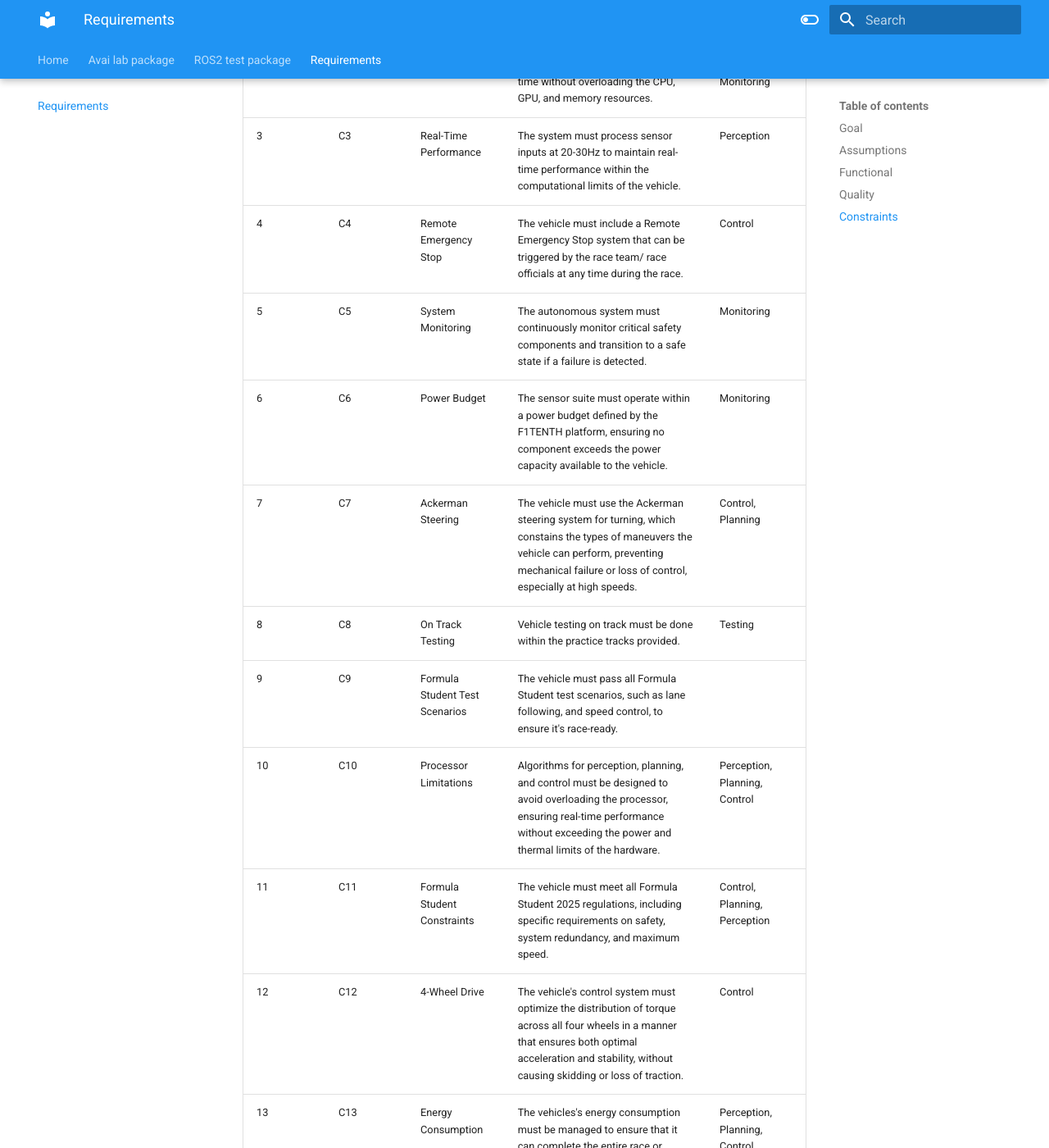
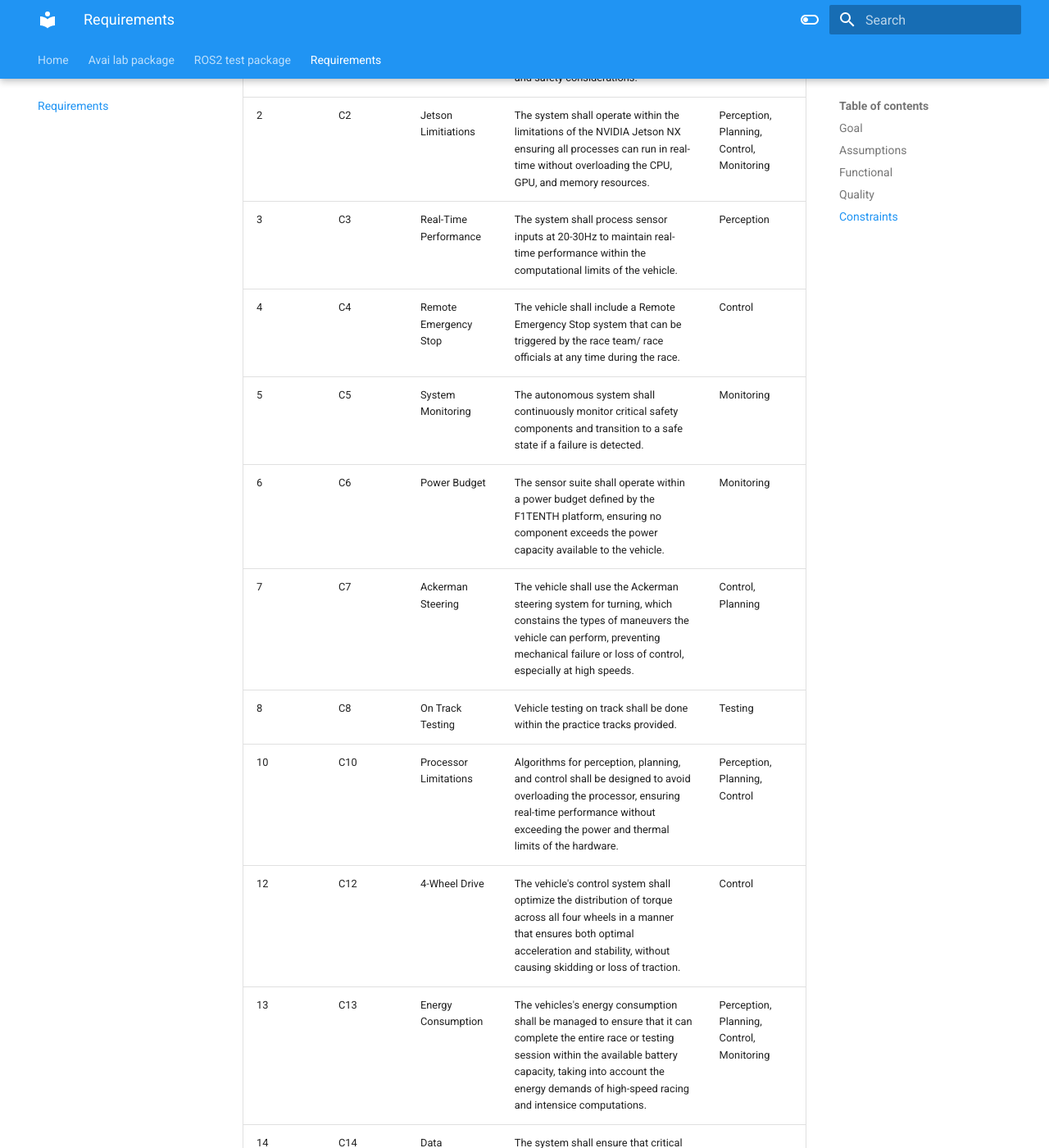
Before and after one commit to VicenteMoraes/race-car-buggy-busters, an MkDocs documentation site: the page built from docs/requirements.md, in a window 1280 px wide and 1400 px high, scrolled down 8049 px. Shown: the whole window at 82% size. Built offline with MkDocs 1.6.1 and Material for MkDocs 9.7.7, drawn with Linux system fonts in a browser that asks for light colours; some of the changed text lies outside the part shown.

Commit message:
Adjusted requirements (must =>shall, max speed is 15 km/h)

```diff
--- a/docs/requirements.md
+++ b/docs/requirements.md
@@ -27,40 +27,40 @@
 
 \# | ID | Name | Text | Autonomous Driving Task(s)
 ---|----|------|------|---------------------------
-1 | F1 | General Perception | The vehicle must capture real-time 3D depth data and high-resolution mono visual data to perceive the environment. | Perception
-2 | F2 | Object Detection & Classification | The system must detect and classify objects such as track boundaries. | Perception
-1 | F1 | Cone Detection | When on track the vehicle must detect cones marking the track boundaries in real-time using the camera and LiDAR sensors. | Perception
-3 | F2 | Sensor Fusion | When collecting data the perception system must integrate LiDAR and camera data using a sensor fusion algorithm to improve cone detection accuracy. | Perception
-4 | F4 | Distance Estimation | While driving the vehicle must estimate the disctance to the track boundaries continuously (with less than 5% error margin). | Perception
-4 | F4 | Point Cloud | The vehicle must collect 3D LiDAR point cloud data to detect and map its surroundlings in real-time. | Perception
-5 | F5 | Visual Data | The camera system must provide input for visual odometry and SLAM, ensuring accurate self-localization. | Perception, Localization
-5 | F5 | Self-Localization | The vehicle must localize its position relative to track boundaries using fused data from LiDAR, camera, and odometry. | Localization, Perception
-5 | F5 | Real-Time Map | The vehicle must generate a real-time map of the environment using LiDAR and visual sensors, aiding in cone detection and path planning. | Perception, Planning, Localization
-6 | F6 | Environments | The system must be able to handle both static and dynamic environments, where the track layout may change.
-7 | F7 | Optimal trajectory | When planning the path the vehicle must generate an optimal trajectory within track boundaries using the detected cone positions and real-time sensor data, maintaining the desired speed. | Planning
-7 | F7 | Path Planning | The vehicle must implement a planning algorithm that works in real time, adjusting paths as the environment changes. | Planning
-7 | F7 | Path Updates | The path planner must compute new trajectories dynamically to handle sudden track changes. | Planning
-9 | F9 | Acceleration & Deceleration | The vehicle must decide when to accelerate, decelerate, or stop, depending on the environment. | Perception, Planning, Control
-9 | F9 | Driving Modes | The vehicle must be able between different driving modes (e.g. cruising, emergency stop) based on the context. | Planning, Control, Monitoring
-9 | F9 | Speed Maintenance | When on track the vehicle must maintain a speed of max. 15 km/h depending on the track layout. | Planning
-9 | F9 | Acceleration Adaptation | The system must adapt acceleration to keep the vehicle within speed limits, adjusting for factors like road slope, friction, and other dynamic conditions. | Control
-10 | F10 | Sharp Turns | While approaching sharp turns the vehicle must adjust its speed to ensire safe cornering without exceeding the track boundaries. | Planning, Control
+1 | F1 | General Perception | The vehicle shall capture real-time 3D depth data using the Hokuyo UST-10 LiDAR and high-resolution visual data using the Intel RealSense Depth Camera D435i to perceive the environment. | Perception
+2 | F2 | Object Detection & Classification | The system shall detect and classify blue cones marking the left track boundary and yellow cones marking the right track boundary in real-time within a range of at least 50 cm. | Perception
+1 | F1 | Cone Detection | When on track the vehicle shall detect cones marking the track boundaries in real-time using the camera and LiDAR sensors. | Perception
+3 | F2 | Sensor Fusion | When collecting data the perception system shall integrate LiDAR and camera data using a sensor fusion algorithm to improve cone detection accuracy. | Perception
+4 | F4 | Distance Estimation | While driving the vehicle shall estimate the disctance to the track boundaries continuously (with less than 5% error margin). | Perception
+4 | F4 | Point Cloud | The vehicle shall collect 3D LiDAR point cloud data to detect and map its surroundlings in real-time. | Perception
+5 | F5 | Visual Data | The camera system shall provide input for visual odometry and SLAM, ensuring accurate self-localization. | Perception, Localization
+5 | F5 | Self-Localization | The vehicle shall localize its position relative to track boundaries using fused data from LiDAR, camera, and odometry. | Localization, Perception
+5 | F5 | Real-Time Map | The vehicle shall generate a real-time map of the environment using LiDAR and visual sensors, aiding in cone detection and path planning. | Perception, Planning, Localization
+6 | F6 | Environments | The system shall be able to handle both static and dynamic environments, where the track layout may change.
+7 | F7 | Optimal trajectory | When planning the path the vehicle shall generate an optimal trajectory within track boundaries using the detected cone positions and real-time sensor data, maintaining the desired speed. | Planning
+7 | F7 | Path Planning | The vehicle shall implement a planning algorithm that works in real time, adjusting paths as the environment changes. | Planning
+7 | F7 | Path Updates | The path planner shall compute new trajectories dynamically to handle sudden track changes. | Planning
+9 | F9 | Acceleration & Deceleration | The vehicle shall decide when to accelerate, decelerate, or stop, depending on the environment. | Perception, Planning, Control
+9 | F9 | Driving Modes | The vehicle shall be able between different driving modes (e.g. cruising, emergency stop) based on the context. | Planning, Control, Monitoring
+9 | F9 | Speed Maintenance | The vehicle shall maintain the fastest appropriate speed for the calculated paths on the track layout, not exceeding 15 km/h. | Planning
+9 | F9 | Acceleration Adaptation | The system shall adapt acceleration to keep the vehicle within speed limits, adjusting for factors like road slope, friction, and other dynamic conditions. | Control
+10 | F10 | Sharp Turns | While approaching sharp turns the vehicle shall adjust its speed to ensire safe cornering without exceeding the track boundaries. | Planning, Control
 11 | F11 | Smooth Acceleration | When accelreating the vehicle mist limit its accelaration to avoid jerky movements using a sof acceleration curve, ensuring smooth control. | Control
-12 | F12 | Braking | The vehicle must be able to brake in real-time to slow down or stop based on planned behavior or unexpected events. | Control
-12 | F12 | Controlled Emergency Braking | When braking the vehicle must decelerate within a controlled distance to avoid overshooting turns or track boundaries (, with braking distance adjusted to 5-8/ max. 10 meters at maximum speed). | Control
-13 | F13 | Steering Angle | When controlling the steering the vehicle must calculate the optimal steering angle based on the track curvature and current speed. | Control
-13 | F13 | Steering | The vehicle must control the Ackerman steering system to follow the planned trajectory accurately. | Control
-13 | F13 | Smooth Steering | The control system must ensure stable and smooth steering, especially at high speeds. | Control
-15 | F15 | External Signals | The system must respond appropriately to external signals and traffic rules defined for the track. | Control, Perception, Planning
-15 | F15 | Failsafe Mode | When a critical system failure is detected the vehicle must engage the emergency braking system (within 100 ms) to bring the vehicle to a stop (within 5-8 meters). | Monitoring, Control
-16 | F16 | System Health | When system health is checked the vehicle must monitor the status of all sensors, compute hardware, and acutators in real-time to ensure continuous operation. | Control
-16 | F16 | Odometry | The vehicle must collect odometry data to track its speed, orientation and position over time. | Control, Monitoring
-16 | F16 | Health Checks | The system must implement watchdog timers and health-check nodes ro detect failures or malfunctions in any part of the system. | Monitoring
-17 | F17 | Vehicle Tracking | The system must provide continuous and real-time feedback on the vehicle's movement and position to maintain trajectory tracking. | Monitoring, Planning, Control
-18 | F18 | Internal Communication | All sensors, acutators, and the onboard compute hardware must communicate via ROS2 Humble, using DDS for real-time message passing. | Communication
+12 | F12 | Braking | The vehicle shall be able to brake in real-time to slow down or stop based on planned behavior or unexpected events. | Control
+12 | F12 | Controlled Emergency Braking | When braking the vehicle shall decelerate within a controlled distance to avoid overshooting turns or track boundaries (, with braking distance adjusted to 2-3 meters at maximum speed). | Control
+13 | F13 | Steering Angle | When controlling the steering the vehicle shall calculate the optimal steering angle based on the track curvature and current speed. | Control
+13 | F13 | Steering | The vehicle shall control the Ackerman steering system to follow the planned trajectory accurately. | Control
+13 | F13 | Smooth Steering | The control system shall ensure stable and smooth steering, especially at high speeds. | Control
+15 | F15 | External Signals | The system shall respond appropriately to external signals and traffic rules defined for the track. | Control, Perception, Planning
+15 | F15 | Failsafe Mode | When a critical system failure is detected the vehicle shall engage the emergency braking system (within 100 ms) to bring the vehicle to a stop (within 2-3 meters). | Monitoring, Control
+16 | F16 | System Health | When system health is checked the vehicle shall monitor the status of all sensors, compute hardware, and acutators in real-time to ensure continuous operation. | Control
+16 | F16 | Odometry | The vehicle shall collect odometry data to track its speed, orientation and position over time. | Control, Monitoring
+16 | F16 | Health Checks | The system shall implement watchdog timers and health-check nodes ro detect failures or malfunctions in any part of the system. | Monitoring
+17 | F17 | Vehicle Tracking | The system shall provide continuous and real-time feedback on the vehicle's movement and position to maintain trajectory tracking. | Monitoring, Planning, Control
+18 | F18 | Internal Communication | All sensors, acutators, and the onboard compute hardware shall communicate via ROS2 Humble, using DDS for real-time message passing. | Communication
 19 | F19 | Manual Override Mode | The system should be able to transition to a manual override mode in case of critical failures, allowing the race team to take control if neccessary. | Monitoring, Control
-19 | F19 | Partial System Failures | The system must include mutliple levels of safety checks, and emergency overrides must be functional even in the event of partial system failures. | Control, Monitoring
-20 | F20 | Testing | The vehicle must be tested in both simulation and real-world environments to validate its perception, planning, and control systems. | Testing
+19 | F19 | Partial System Failures | The system shall include mutliple levels of safety checks, and emergency overrides shall be functional even in the event of partial system failures. | Control, Monitoring
+20 | F20 | Testing | The vehicle shall be tested in both simulation and real-world environments to validate its perception, planning, and control systems. | Testing
 
 ## Quality
 
@@ -68,25 +68,25 @@
 
 \# | ID | Name | Text | Autonomous Driving Task(s)
 ---|----|------|------|---------------------------
-1 | Q1 | Sensor Processing Latency | The system must process sensor data in real-time with latency under 50 ms to ensure timely decision-making and control. | Decision Making, Control
-2 | Q2 | Control Loop Frequency | The vehicle must maintain a control loop update frequency of 20-30Hz to ensure smooth and responsive driving at max. 30-40 km/h. | Control
-3 | Q3 | Localization Accuracy | The localization system must maintain position ±10 cm to ensure the vehicle stays within the track boundaries. | Localization
-4 | Q4 | Perception Radius | The perception system must detect cones aat least 10 meters ahead to provide sufficient time for path adjustments. | Perception
-5 | Q5 | Emergency Braking Distance | The vehicle must decelerate within 5-8/ max. 10 meters when the emergency braking system is engaged to ensure safe stopping. | Monitoring, Control, Safety
-6 | Q6 | Emergency Stop | The vehicle must engage the emergency braking system within 100 ms of detecting critical system failures to avoid accidents. | Control, Monitoring
-8 | Q8 | Detection Rate | The perception system must maintain a continuous detection rate of at least 95% for cones to prevent boundary violations or collisions. | Perception
-9 | Q9 | Control System | The control system must operate continuously for the duration of the race without any system crashes or interruptions. | Monitoring, Control
-10 | Q10 | Fallback | The vehicle must recover from sensor or communication failures within 200 ms using fallback systems to ensure continuous operation. | Monitoring
-11 | Q11 | Logs | The system must log sensor and control data with timestamps for a post-race analysis without exceeding storage limits. | Monitoring
-12 | Q12 | Hardware Temperature | The compute hardware must maintain stable operation withing a temperature range of 0-50°C to prevent overheating or shutdowns. | Monitoring
-13 | Q13 | Real-Time Data | The system must provide real-time telemetry data to the race team at least once every 100 ms to allow for remote monitoring during the race. | Monitoring
-14 | Q14 | Reconfiguration & Updates | The system must support easy reconfiguration and updates of perception and control algorithms without requiring major code overhauls. | Perception, Control
-15 | Q15 | Diagnostics | The user interface must allow for quick diagnostic checks of system health before and during the race to facilitate rapid troubleshooting. | Monitoring
-16 | Q16 | Real-Time Internal Communication | The system must support reliable, low-latency communication between sensor nodes, perception nodes, and control nodes to ensure real-time response. | Communication
+1 | Q1 | Sensor Processing Latency | The system shall process sensor data in real-time with latency under 50 ms to ensure timely decision-making and control. | Decision Making, Control
+2 | Q2 | Control Loop Frequency | The vehicle shall maintain a control loop update frequency of 20-30Hz to ensure smooth and responsive driving at max. 15 km/h. | Control
+3 | Q3 | Localization Accuracy | The localization system shall maintain position ±10 cm to ensure the vehicle stays within the track boundaries. | Localization
+4 | Q4 | Perception Radius | The perception system shall detect cones aat least 10 meters ahead to provide sufficient time for path adjustments. | Perception
+5 | Q5 | Emergency Braking Distance | The vehicle shall decelerate within 2-3 meters when the emergency braking system is engaged to ensure safe stopping. | Monitoring, Control, Safety
+6 | Q6 | Emergency Stop | The vehicle shall engage the emergency braking system within 100 ms of detecting critical system failures to avoid accidents. | Control, Monitoring
+8 | Q8 | Detection Rate | The perception system shall maintain a continuous detection rate of at least 95% for cones to prevent boundary violations or collisions. | Perception
+9 | Q9 | Control System | The control system shall operate continuously for the duration of the race without any system crashes or interruptions. | Monitoring, Control
+10 | Q10 | Fallback | The vehicle shall recover from sensor or communication failures within 200 ms using fallback systems to ensure continuous operation. | Monitoring
+11 | Q11 | Logs | The system shall log sensor and control data with timestamps for a post-race analysis without exceeding storage limits. | Monitoring
+12 | Q12 | Hardware Temperature | The compute hardware shall maintain stable operation withing a temperature range of 0-50°C to prevent overheating or shutdowns. | Monitoring
+13 | Q13 | Real-Time Data | The system shall provide real-time telemetry data to the race team at least once every 100 ms to allow for remote monitoring during the race. | Monitoring
+14 | Q14 | Reconfiguration & Updates | The system shall support easy reconfiguration and updates of perception and control algorithms without requiring major code overhauls. | Perception, Control
+15 | Q15 | Diagnostics | The user interface shall allow for quick diagnostic checks of system health before and during the race to facilitate rapid troubleshooting. | Monitoring
+16 | Q16 | Real-Time Internal Communication | The system shall support reliable, low-latency communication between sensor nodes, perception nodes, and control nodes to ensure real-time response. | Communication
 17 | Q17 | Energy Consumption | The software stack should optimize CPU and GPU usage to minimize energy consumption during intensive tasks like real-time perception and path planning. | Perception, Planning
-18 | Q18 | Sensor Efficiency | The vehicle must use its sensors efficiently, ensuring that data redundancy is minimizes, and sensor processing loads are balances to avoid system bottlenecks. | Perception
+18 | Q18 | Sensor Efficiency | The vehicle shall use its sensors efficiently, ensuring that data redundancy is minimizes, and sensor processing loads are balances to avoid system bottlenecks. | Perception
 19 | Q19 | Data Fitlering | The system should implement intelligent data filtering to reduce unnecessary sendor data while preserving critical information needed for accurate perception and planning. | Perception, Planning
-20 | Q20 | Trajectory Updates | The path planning system must generate new trajectories within a strict time frame/ every 50 ms to adapt to changes in the environment, avoiding delays that could cause the vehicle to miss turns. | Planning
+20 | Q20 | Trajectory Updates | The path planning system shall generate new trajectories within a strict time frame/ every 50 ms to adapt to changes in the environment, avoiding delays that could cause the vehicle to miss turns. | Planning
 
 ## Constraints
 
@@ -94,17 +94,15 @@
 
 \# | ID | Name | Text | Autonomous Driving Task(s)
 ---|----|------|------|---------------------------
-1 | C1 | Speed Limit | The vehicle must not exceed a speed of 40 km/h due to track limitations and safety considerations. | Control
-2 | C2 | Jetson Limitiations | The system must operate within the limitations of the NVIDIA Jetson NX ensuring all processes can run in real-time without overloading the CPU, GPU, and memory resources. | Perception, Planning, Control, Monitoring
-3 | C3 | Real-Time Performance | The system must process sensor inputs at 20-30Hz to maintain real-time performance within the computational limits of the vehicle. | Perception
-4 | C4 | Remote Emergency Stop | The vehicle must include a Remote Emergency Stop system that can be triggered by the race team/ race officials at any time during the race. | Control
-5 | C5 | System Monitoring | The autonomous system must continuously monitor critical safety components and transition to a safe state if a failure is detected. | Monitoring
-6 | C6 | Power Budget | The sensor suite must operate within a power budget defined by the F1TENTH platform, ensuring no component exceeds the power capacity available to the vehicle. | Monitoring
-7 | C7 | Ackerman Steering | The vehicle must use the Ackerman steering system for turning, which constains the types of maneuvers the vehicle can perform, preventing mechanical failure or loss of control, especially at high speeds. | Control, Planning
-8 | C8 | On Track Testing | Vehicle testing on track must be done within the practice tracks provided. | Testing
-9 | C9 | Formula Student Test Scenarios | The vehicle must pass all Formula Student test scenarios, such as lane following, and speed control, to ensure it's race-ready.
-10 | C10 | Processor Limitations | Algorithms for perception, planning, and control must be designed to avoid overloading the processor, ensuring real-time performance without exceeding the power and thermal limits of the hardware. | Perception, Planning, Control
-11 | C11 | Formula Student Constraints | The vehicle must meet all Formula Student 2025 regulations, including specific requirements on safety, system redundancy, and maximum speed.| Control, Planning, Perception
-12 | C12 | 4-Wheel Drive | The vehicle's control system must optimize the distribution of torque across all four wheels in a manner that ensures both optimal acceleration and stability, without causing skidding or loss of traction. | Control
-13 | C13 | Energy Consumption | The vehicles's energy consumption must be managed to ensure that it can complete the entire race or testing session within the available battery capacity, taking into account the energy demands of high-speed racing and intensice computations. | Perception, Planning, Control, Monitoring
-14 | C14 | Data Priorization | The system must ensure that critical sensor data is prioritized in high-speed scenarions, where rapid decision-making is essential.
+1 | C1 | Speed Limit | The vehicle shall not exceed a speed of 15 km/h due to track limitations and safety considerations. | Control
+2 | C2 | Jetson Limitiations | The system shall operate within the limitations of the NVIDIA Jetson NX ensuring all processes can run in real-time without overloading the CPU, GPU, and memory resources. | Perception, Planning, Control, Monitoring
+3 | C3 | Real-Time Performance | The system shall process sensor inputs at 20-30Hz to maintain real-time performance within the computational limits of the vehicle. | Perception
+4 | C4 | Remote Emergency Stop | The vehicle shall include a Remote Emergency Stop system that can be triggered by the race team/ race officials at any time during the race. | Control
+5 | C5 | System Monitoring | The autonomous system shall continuously monitor critical safety components and transition to a safe state if a failure is detected. | Monitoring
+6 | C6 | Power Budget | The sensor suite shall operate within a power budget defined by the F1TENTH platform, ensuring no component exceeds the power capacity available to the vehicle. | Monitoring
+7 | C7 | Ackerman Steering | The vehicle shall use the Ackerman steering system for turning, which constains the types of maneuvers the vehicle can perform, preventing mechanical failure or loss of control, especially at high speeds. | Control, Planning
+8 | C8 | On Track Testing | Vehicle testing on track shall be done within the practice tracks provided. | Testing
+10 | C10 | Processor Limitations | Algorithms for perception, planning, and control shall be designed to avoid overloading the processor, ensuring real-time performance without exceeding the power and thermal limits of the hardware. | Perception, Planning, Control
+12 | C12 | 4-Wheel Drive | The vehicle's control system shall optimize the distribution of torque across all four wheels in a manner that ensures both optimal acceleration and stability, without causing skidding or loss of traction. | Control
+13 | C13 | Energy Consumption | The vehicles's energy consumption shall be managed to ensure that it can complete the entire race or testing session within the available battery capacity, taking into account the energy demands of high-speed racing and intensice computations. | Perception, Planning, Control, Monitoring
+14 | C14 | Data Priorization | The system shall ensure that critical sensor data is prioritized in high-speed scenarions, where rapid decision-making is essential.
```
